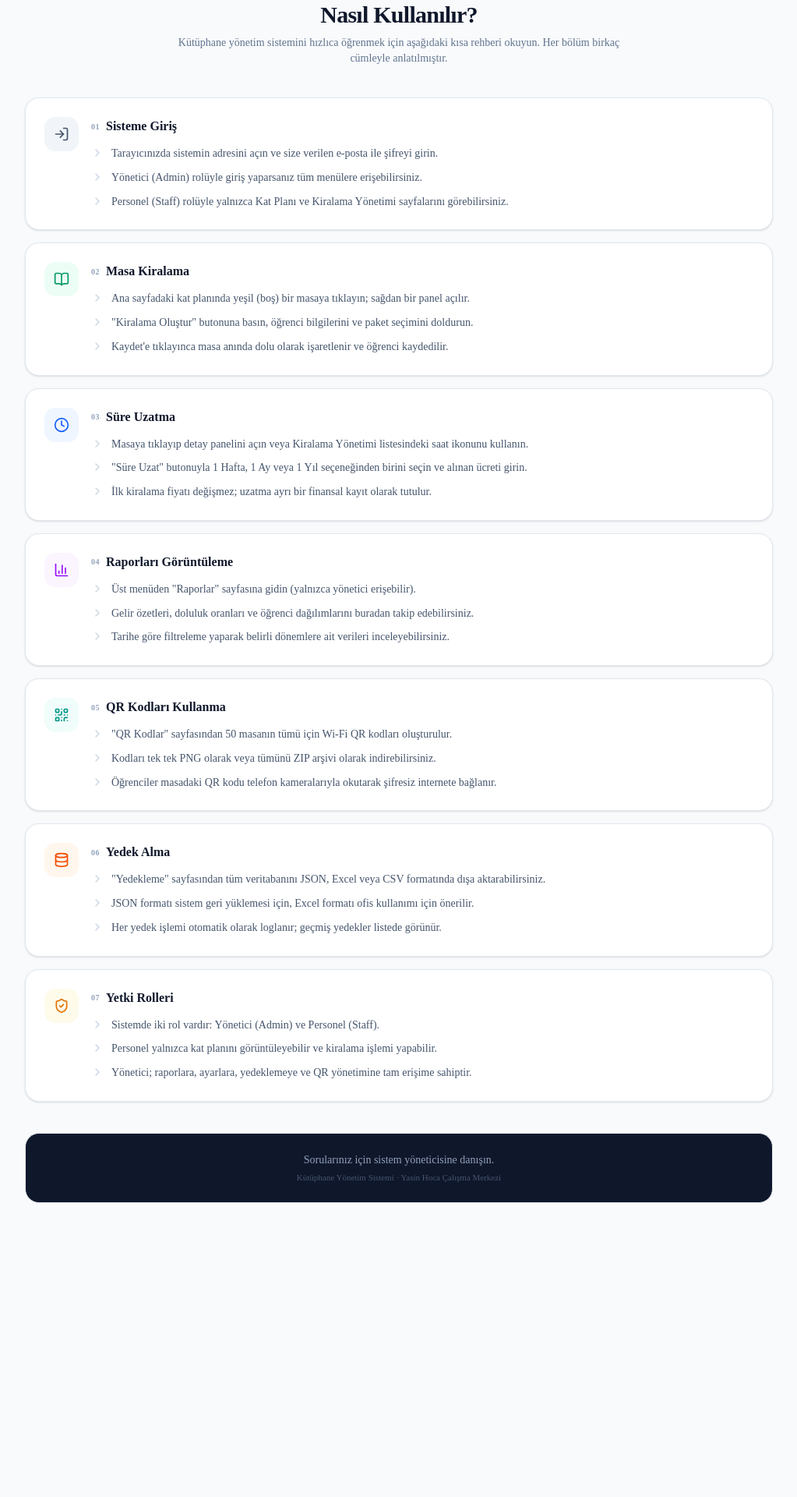
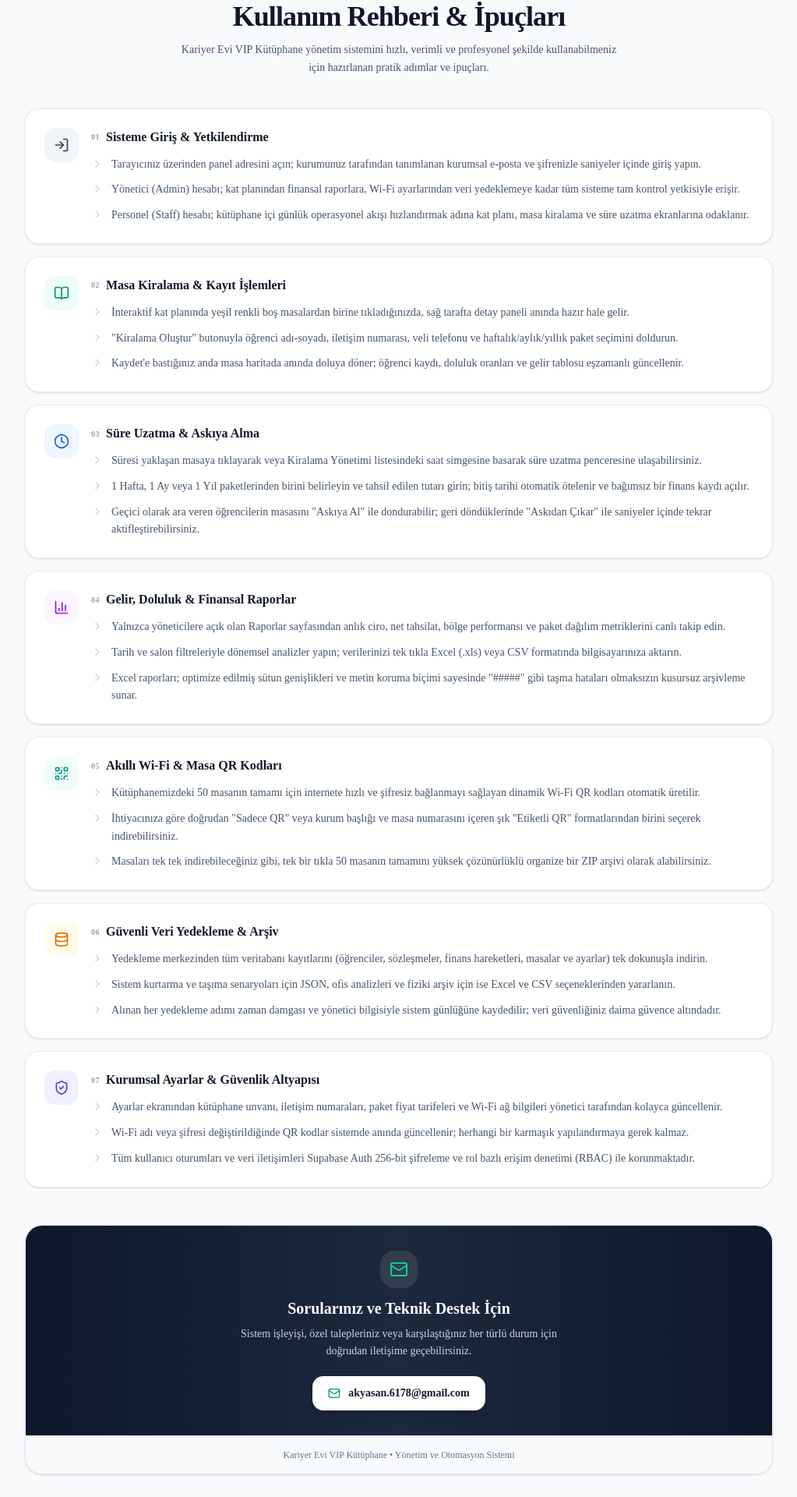
Before and after one commit to Akyasan6178/ktp-kariyer-evi, a Next.js app: page /guide in a window 1280 px wide. Shown: the part 200-2120 px from the top of the page at 78% size, without its empty margins (128-1151 px from the left). Before the commit the page ends 1879 px from the top, so only its background shows below. Built offline with nearby package versions, Linux system fonts and the light colour scheme; no server answers.

Commit message:
feat: final polish and launch readiness

```diff
--- a/app/guide/page.tsx
+++ b/app/guide/page.tsx
@@ -1,5 +1,6 @@
 'use client';
 
+import Link from 'next/link';
 import { Navbar } from '@/components/Navbar';
 import {
   LogIn,
@@ -10,6 +11,10 @@ import {
   Database,
   ShieldCheck,
   ChevronRight,
+  Mail,
+  HelpCircle,
+  ArrowRight,
+  Sparkles,
 } from 'lucide-react';
 
 interface GuideSection {
@@ -25,85 +30,85 @@ const GUIDE_SECTIONS: GuideSection[] = [
   {
     id: 1,
     icon: LogIn,
-    title: 'Sisteme Giriş',
-    iconColor: 'text-slate-600',
+    title: 'Sisteme Giriş & Yetkilendirme',
+    iconColor: 'text-slate-700',
     iconBg: 'bg-slate-100',
     lines: [
-      'Tarayıcınızda sistemin adresini açın ve size verilen e-posta ile şifreyi girin.',
-      'Yönetici (Admin) rolüyle giriş yaparsanız tüm menülere erişebilirsiniz.',
-      'Personel (Staff) rolüyle yalnızca Kat Planı ve Kiralama Yönetimi sayfalarını görebilirsiniz.',
+      'Tarayıcınız üzerinden panel adresini açın; kurumunuz tarafından tanımlanan kurumsal e-posta ve şifrenizle saniyeler içinde giriş yapın.',
+      'Yönetici (Admin) hesabı; kat planından finansal raporlara, Wi-Fi ayarlarından veri yedeklemeye kadar tüm sisteme tam kontrol yetkisiyle erişir.',
+      'Personel (Staff) hesabı; kütüphane içi günlük operasyonel akışı hızlandırmak adına kat planı, masa kiralama ve süre uzatma ekranlarına odaklanır.',
     ],
   },
   {
     id: 2,
     icon: BookOpen,
-    title: 'Masa Kiralama',
+    title: 'Masa Kiralama & Kayıt İşlemleri',
     iconColor: 'text-emerald-600',
     iconBg: 'bg-emerald-50',
     lines: [
-      'Ana sayfadaki kat planında yeşil (boş) bir masaya tıklayın; sağdan bir panel açılır.',
-      '"Kiralama Oluştur" butonuna basın, öğrenci bilgilerini ve paket seçimini doldurun.',
-      'Kaydet\'e tıklayınca masa anında dolu olarak işaretlenir ve öğrenci kaydedilir.',
+      'İnteraktif kat planında yeşil renkli boş masalardan birine tıkladığınızda, sağ tarafta detay paneli anında hazır hale gelir.',
+      '"Kiralama Oluştur" butonuyla öğrenci adı-soyadı, iletişim numarası, veli telefonu ve haftalık/aylık/yıllık paket seçimini doldurun.',
+      'Kaydet\'e bastığınız anda masa haritada anında doluya döner; öğrenci kaydı, doluluk oranları ve gelir tablosu eşzamanlı güncellenir.',
     ],
   },
   {
     id: 3,
     icon: Clock,
-    title: 'Süre Uzatma',
+    title: 'Süre Uzatma & Askıya Alma',
     iconColor: 'text-blue-600',
     iconBg: 'bg-blue-50',
     lines: [
-      'Masaya tıklayıp detay panelini açın veya Kiralama Yönetimi listesindeki saat ikonunu kullanın.',
-      '"Süre Uzat" butonuyla 1 Hafta, 1 Ay veya 1 Yıl seçeneğinden birini seçin ve alınan ücreti girin.',
-      'İlk kiralama fiyatı değişmez; uzatma ayrı bir finansal kayıt olarak tutulur.',
+      'Süresi yaklaşan masaya tıklayarak veya Kiralama Yönetimi listesindeki saat simgesine basarak süre uzatma penceresine ulaşabilirsiniz.',
+      '1 Hafta, 1 Ay veya 1 Yıl paketlerinden birini belirleyin ve tahsil edilen tutarı girin; bitiş tarihi otomatik ötelenir ve bağımsız bir finans kaydı açılır.',
+      'Geçici olarak ara veren öğrencilerin masasını "Askıya Al" ile dondurabilir; geri döndüklerinde "Askıdan Çıkar" ile saniyeler içinde tekrar aktifleştirebilirsiniz.',
     ],
   },
   {
     id: 4,
     icon: BarChart3,
-    title: 'Raporları Görüntüleme',
+    title: 'Gelir, Doluluk & Finansal Raporlar',
     iconColor: 'text-purple-600',
     iconBg: 'bg-purple-50',
     lines: [
-      'Üst menüden "Raporlar" sayfasına gidin (yalnızca yönetici erişebilir).',
-      'Gelir özetleri, doluluk oranları ve öğrenci dağılımlarını buradan takip edebilirsiniz.',
-      'Tarihe göre filtreleme yaparak belirli dönemlere ait verileri inceleyebilirsiniz.',
+      'Yalnızca yöneticilere açık olan Raporlar sayfasından anlık ciro, net tahsilat, bölge performansı ve paket dağılım metriklerini canlı takip edin.',
+      'Tarih ve salon filtreleriyle dönemsel analizler yapın; verilerinizi tek tıkla Excel (.xls) veya CSV formatında bilgisayarınıza aktarın.',
+      'Excel raporları; optimize edilmiş sütun genişlikleri ve metin koruma biçimi sayesinde "#####" gibi taşma hataları olmaksızın kusursuz arşivleme sunar.',
     ],
   },
   {
     id: 5,
     icon: QrCode,
-    title: 'QR Kodları Kullanma',
+    title: 'Akıllı Wi-Fi & Masa QR Kodları',
     iconColor: 'text-teal-600',
     iconBg: 'bg-teal-50',
     lines: [
-      '"QR Kodlar" sayfasından 50 masanın tümü için Wi-Fi QR kodları oluşturulur.',
-      'Kodları tek tek PNG olarak veya tümünü ZIP arşivi olarak indirebilirsiniz.',
-      'Öğrenciler masadaki QR kodu telefon kameralarıyla okutarak şifresiz internete bağlanır.',
+      'Kütüphanemizdeki 50 masanın tamamı için internete hızlı ve şifresiz bağlanmayı sağlayan dinamik Wi-Fi QR kodları otomatik üretilir.',
+      'İhtiyacınıza göre doğrudan "Sadece QR" veya kurum başlığı ve masa numarasını içeren şık "Etiketli QR" formatlarından birini seçerek indirebilirsiniz.',
+      'Masaları tek tek indirebileceğiniz gibi, tek bir tıkla 50 masanın tamamını yüksek çözünürlüklü organize bir ZIP arşivi olarak alabilirsiniz.',
     ],
   },
   {
     id: 6,
     icon: Database,
-    title: 'Yedek Alma',
-    iconColor: 'text-orange-600',
-    iconBg: 'bg-orange-50',
+    title: 'Güvenli Veri Yedekleme & Arşiv',
+    iconColor: 'text-amber-600',
+    iconBg: 'bg-amber-50',
     lines: [
-      '"Yedekleme" sayfasından tüm veritabanını JSON, Excel veya CSV formatında dışa aktarabilirsiniz.',
-      'JSON formatı sistem geri yüklemesi için, Excel formatı ofis kullanımı için önerilir.',
-      'Her yedek işlemi otomatik olarak loglanır; geçmiş yedekler listede görünür.',
+      'Yedekleme merkezinden tüm veritabanı kayıtlarını (öğrenciler, sözleşmeler, finans hareketleri, masalar ve ayarlar) tek dokunuşla indirin.',
+      'Sistem kurtarma ve taşıma senaryoları için JSON, ofis analizleri ve fiziki arşiv için ise Excel ve CSV seçeneklerinden yararlanın.',
+      'Alınan her yedekleme adımı zaman damgası ve yönetici bilgisiyle sistem günlüğüne kaydedilir; veri güvenliğiniz daima güvence altındadır.',
     ],
   },
   {
     id: 7,
     icon: ShieldCheck,
-    title: 'Yetki Rolleri',
-    iconColor: 'text-amber-600',
-    iconBg: 'bg-amber-50',
+    title: 'Kurumsal Ayarlar & Güvenlik Altyapısı',
+    iconColor: 'text-indigo-600',
+    iconBg: 'bg-indigo-50',
     lines: [
-      'Sistemde iki rol vardır: Yönetici (Admin) ve Personel (Staff).',
-      'Personel yalnızca kat planını görüntüleyebilir ve kiralama işlemi yapabilir.',
-      'Yönetici; raporlara, ayarlara, yedeklemeye ve QR yönetimine tam erişime sahiptir.',
+      'Ayarlar ekranından kütüphane unvanı, iletişim numaraları, paket fiyat tarifeleri ve Wi-Fi ağ bilgileri yönetici tarafından kolayca güncellenir.',
+      'Wi-Fi adı veya şifresi değiştirildiğinde QR kodlar sistemde anında güncellenir; herhangi bir karmaşık yapılandırmaya gerek kalmaz.',
+      'Tüm kullanıcı oturumları ve veri iletişimleri Supabase Auth 256-bit şifreleme ve rol bazlı erişim denetimi (RBAC) ile korunmaktadır.',
     ],
   },
 ];
@@ -117,14 +122,13 @@ export default function GuidePage() {
         {/* Başlık */}
         <div className="mb-10 text-center">
           <div className="inline-flex h-14 w-14 items-center justify-center rounded-2xl bg-slate-900 text-white shadow-md mb-4">
-            <BookOpen className="h-7 w-7 text-blue-400" />
+            <BookOpen className="h-7 w-7 text-emerald-400" />
           </div>
-          <h1 className="text-3xl font-bold tracking-tight text-slate-900">
-            Nasıl Kullanılır?
+          <h1 className="text-3xl font-bold tracking-tight text-slate-900 sm:text-4xl">
+            Kullanım Rehberi & İpuçları
           </h1>
-          <p className="mt-2 text-sm text-slate-500 max-w-xl mx-auto">
-            Kütüphane yönetim sistemini hızlıca öğrenmek için aşağıdaki kısa rehberi okuyun.
-            Her bölüm birkaç cümleyle anlatılmıştır.
+          <p className="mt-3 text-sm text-slate-600 max-w-xl mx-auto leading-relaxed">
+            Kariyer Evi VIP Kütüphane yönetim sistemini hızlı, verimli ve profesyonel şekilde kullanabilmeniz için hazırlanan pratik adımlar ve ipuçları.
           </p>
         </div>
 
@@ -135,7 +139,7 @@ export default function GuidePage() {
             return (
               <div
                 key={section.id}
-                className="rounded-2xl border border-slate-200 bg-white p-6 shadow-sm transition hover:shadow-md"
+                className="rounded-2xl border border-slate-200/80 bg-white p-6 shadow-sm transition hover:shadow-md hover:border-slate-300"
               >
                 <div className="flex items-start gap-4">
                   {/* İkon */}
@@ -155,7 +159,7 @@ export default function GuidePage() {
                         {section.title}
                       </h2>
                     </div>
-                    <ul className="space-y-2">
+                    <ul className="space-y-2.5">
                       {section.lines.map((line, i) => (
                         <li key={i} className="flex items-start gap-2.5 text-sm text-slate-600 leading-relaxed">
                           <ChevronRight className="h-4 w-4 text-slate-300 shrink-0 mt-0.5" />
@@ -170,14 +174,33 @@ export default function GuidePage() {
           })}
         </div>
 
-        {/* Alt bilgi */}
-        <div className="mt-10 rounded-2xl border border-slate-200 bg-slate-900 p-6 text-center">
-          <p className="text-sm text-slate-400">
-            Sorularınız için sistem yöneticisine danışın.
-          </p>
-          <p className="mt-1 text-[11px] text-slate-600">
-            Kütüphane Yönetim Sistemi · Yasin Hoca Çalışma Merkezi
-          </p>
+        {/* İletişim ve Destek Kutusu */}
+        <div className="mt-12 overflow-hidden rounded-3xl border border-slate-200 bg-white shadow-sm">
+          <div className="bg-gradient-to-r from-slate-900 via-slate-800 to-slate-900 px-6 py-8 text-center sm:px-10">
+            <div className="inline-flex h-12 w-12 items-center justify-center rounded-2xl bg-white/10 text-emerald-400 backdrop-blur-sm mb-3">
+              <Mail className="h-6 w-6" />
+            </div>
+            <h3 className="text-lg font-bold text-white sm:text-xl">
+              Sorularınız ve Teknik Destek İçin
+            </h3>
+            <p className="mt-2 text-sm text-slate-300 max-w-md mx-auto leading-relaxed">
+              Sistem işleyişi, özel talepleriniz veya karşılaştığınız her türlü durum için doğrudan iletişime geçebilirsiniz.
+            </p>
+            <div className="mt-5 flex justify-center">
+              <a
+                href="mailto:akyasan.6178@gmail.com"
+                className="inline-flex items-center gap-2.5 rounded-xl bg-white px-5 py-3 text-sm font-bold text-slate-900 shadow-lg hover:bg-slate-50 transition-all hover:scale-[1.02] active:scale-[0.98]"
+              >
+                <Mail className="h-4 w-4 text-emerald-600" />
+                <span>akyasan.6178@gmail.com</span>
+              </a>
+            </div>
+          </div>
+          <div className="bg-slate-50 px-6 py-4 text-center border-t border-slate-100">
+            <p className="text-xs font-medium text-slate-500">
+              Kariyer Evi VIP Kütüphane &bull; Yönetim ve Otomasyon Sistemi
+            </p>
+          </div>
         </div>
       </main>
     </div>
--- a/app/layout.tsx
+++ b/app/layout.tsx
@@ -16,9 +16,9 @@ const geistMono = Geist_Mono({
 });
 
 export const metadata: Metadata = {
-  title: 'Kütüphane Haritası | Masa Kiralama Yönetim Sistemi',
-  description: 'Dershane kütüphanesi masa doluluk durumunu gerçek zamanlı görüntüleyin ve yönetin.',
-  keywords: ['kütüphane', 'masa kiralama', 'dershane', 'yönetim sistemi'],
+  title: 'Kariyer Evi VIP Kütüphane | Masa Yönetim Sistemi',
+  description: 'Kariyer Evi VIP Kütüphane masa kiralama, doluluk takibi, Wi-Fi QR kod ve finans yönetim sistemi.',
+  keywords: ['kütüphane', 'kariyer evi', 'masa kiralama', 'vip kütüphane', 'yönetim sistemi'],
 };
 
 export default function RootLayout({
--- a/app/login/page.tsx
+++ b/app/login/page.tsx
@@ -76,7 +76,7 @@ export default function LoginPage() {
             <BookOpen className="h-7 w-7 text-white" />
           </div>
           <h1 className="mt-5 text-2xl font-extrabold tracking-tight text-white sm:text-3xl">
-            Yasin Hoca Çalışma Merkezi
+            Kariyer Evi VIP Kütüphane
           </h1>
           <p className="mt-1.5 text-xs text-slate-400 sm:text-sm">
             Kütüphane Yönetim ve Takip Sistemi &bull; Güvenli Giriş
@@ -111,7 +111,7 @@ export default function LoginPage() {
                   required
                   value={email}
                   onChange={(e) => setEmail(e.target.value)}
-                  placeholder="admin@yasinhoca.com"
+                  placeholder="admin@kariyerevi.com"
                   className="h-11 w-full rounded-xl border border-slate-700 bg-slate-800/60 pl-10 pr-4 text-sm text-white placeholder:text-slate-500 transition focus:border-emerald-500 focus:bg-slate-800 focus:outline-none focus:ring-1 focus:ring-emerald-500"
                 />
               </div>
--- a/app/qr/page.tsx
+++ b/app/qr/page.tsx
@@ -139,9 +139,6 @@ export default function QrManagementPage() {
                 <h1 className="text-2xl font-bold tracking-tight text-slate-900 sm:text-3xl">
                   Masa QR Kod Yönetim Sistemi
                 </h1>
-                <span className="rounded-full bg-emerald-100 px-2.5 py-0.5 text-[11px] font-bold text-emerald-800 border border-emerald-200">
-                  KTP-013
-                </span>
               </div>
               <p className="text-xs text-slate-500 sm:text-sm mt-0.5">
                 Kütüphanedeki 50 masa için doğrudan Wi-Fi bağlantısı sağlayan özel QR kodlar.
--- a/app/reports/page.tsx
+++ b/app/reports/page.tsx
@@ -355,7 +355,7 @@ export default function ReportsPage() {
                   Gelir ve Finans Yönetimi
                 </h1>
                 <p className="text-xs text-slate-500 sm:text-sm">
-                  Yasin Hoca Çalışma Merkezi &bull; Anlık ciro, tahsilat, bölge performansı ve finansal işlemler
+                  Kariyer Evi VIP Kütüphane &bull; Anlık ciro, tahsilat, bölge performansı ve finansal işlemler
                 </p>
               </div>
             </div>
--- a/app/settings/page.tsx
+++ b/app/settings/page.tsx
@@ -189,7 +189,7 @@ export default function SettingsPage() {
                       required
                       value={form.library_name}
                       onChange={(e) => handleChange('library_name', e.target.value)}
-                      placeholder="Örn: Yasin Hoca Çalışma Merkezi"
+                      placeholder="Örn: Kariyer Evi VIP Kütüphane"
                       className="h-11 w-full rounded-xl border border-slate-200 bg-slate-50/50 pl-10 pr-4 text-sm font-medium text-slate-900 transition focus:border-emerald-500 focus:bg-white focus:outline-none focus:ring-1 focus:ring-emerald-500"
                     />
                   </div>
--- a/components/Navbar/index.tsx
+++ b/components/Navbar/index.tsx
@@ -117,7 +117,7 @@ export function Navbar({ onRefresh }: NavbarProps) {
                   Kütüphane Yönetimi
                 </h1>
                 <p className="text-[11px] text-slate-500 mt-0.5 leading-none">
-                  Yasin Hoca Çalışma Merkezi
+                  Kariyer Evi VIP Kütüphane
                 </p>
               </div>
             </Link>
--- a/contexts/AuthContext.tsx
+++ b/contexts/AuthContext.tsx
@@ -204,7 +204,7 @@ export function AuthProvider({ children }: { children: React.ReactNode }) {
           <div className="flex flex-col items-center gap-4">
             <div className="h-10 w-10 animate-spin rounded-full border-4 border-slate-700 border-t-emerald-500" />
             <p className="text-xs font-semibold tracking-wider uppercase text-slate-400">
-              Yasin Hoca Çalışma Merkezi &bull; Oturum Doğrulanıyor...
+              Kariyer Evi VIP Kütüphane &bull; Oturum Doğrulanıyor...
             </p>
           </div>
         </div>
--- a/lib/services/qr.ts
+++ b/lib/services/qr.ts
@@ -64,7 +64,7 @@ export async function generateDeskQR(
   deskCode: string,
   wifiName: string,
   wifiPassword = '',
-  libraryName = 'Yasin Hoca Çalışma Merkezi',
+  libraryName = 'Kariyer Evi VIP Kütüphane',
 ): Promise<DeskQRItem> {
   const wifiString = buildWifiString(wifiName, wifiPassword);
 
@@ -101,9 +101,9 @@ export async function generateAllDeskQRs(
   settings?: DbSettings,
 ): Promise<{ items: DeskQRItem[]; settings: DbSettings }> {
   const currentSettings = settings || (await getSettings());
-  const wifiName = currentSettings.wifi_name || 'YasinHoca_Calisma';
-  const wifiPass = currentSettings.wifi_password || 'yh2026calisma';
-  const libName = currentSettings.library_name || 'Yasin Hoca Çalışma Merkezi';
+  const wifiName = currentSettings.wifi_name || 'KariyerEvi_VIP';
+  const wifiPass = currentSettings.wifi_password || 'kariyerevi2026';
+  const libName = currentSettings.library_name || 'Kariyer Evi VIP Kütüphane';
 
   const promises = ALL_DESK_CODES.map((code) =>
     generateDeskQR(code, wifiName, wifiPass, libName),
--- a/lib/services/settings.ts
+++ b/lib/services/settings.ts
@@ -12,11 +12,11 @@ const db = supabase as any;
 
 export const DEFAULT_SETTINGS: DbSettings = {
   id: '00000000-0000-0000-0000-000000000001',
-  library_name: 'Yasin Hoca Çalışma Merkezi',
-  phone: '0555 123 45 67',
+  library_name: 'Kariyer Evi VIP Kütüphane',
+  phone: '0507 036 78 61',
   address: 'Merkez Mah. Üniversite Cad. No: 12/A',
-  wifi_name: 'YasinHoca_Calisma',
-  wifi_password: 'yh2026calisma',
+  wifi_name: 'KariyerEvi_VIP',
+  wifi_password: 'kariyerevi2026',
   weekly_price: 750,
   monthly_price: 2500,
   yearly_price: 25000,
```
Also changed, not shown: app/backup/page.tsx (+40 -27 lines), lib/services/backup.ts (+5 -5 lines).
